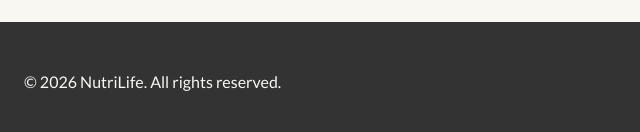
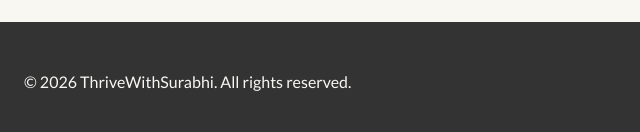
Before and after one commit to shekhar30/ThriveWithSurabhi, a website: page index.html in a window 1280 px wide. Shown: the part 3641-3773 px from the top of the page, 0-640 px from the left. Drawn offline with nearby package versions, Linux system fonts and the light colour scheme.

Commit message:
Update index.html

```diff
--- a/index.html
+++ b/index.html
@@ -327,7 +327,7 @@
         <div class="container mx-auto px-6">
             <div class="flex flex-col md:flex-row justify-between items-center">
                 <div class="mb-6 md:mb-0">
-                    <p>&copy; 2026 NutriLife. All rights reserved.</p>
+                    <p>&copy; 2026 ThriveWithSurabhi. All rights reserved.</p>
                 </div>
                 <div class="flex space-x-6">
                     <a href="#" class="hover:text-sage transition">
```
